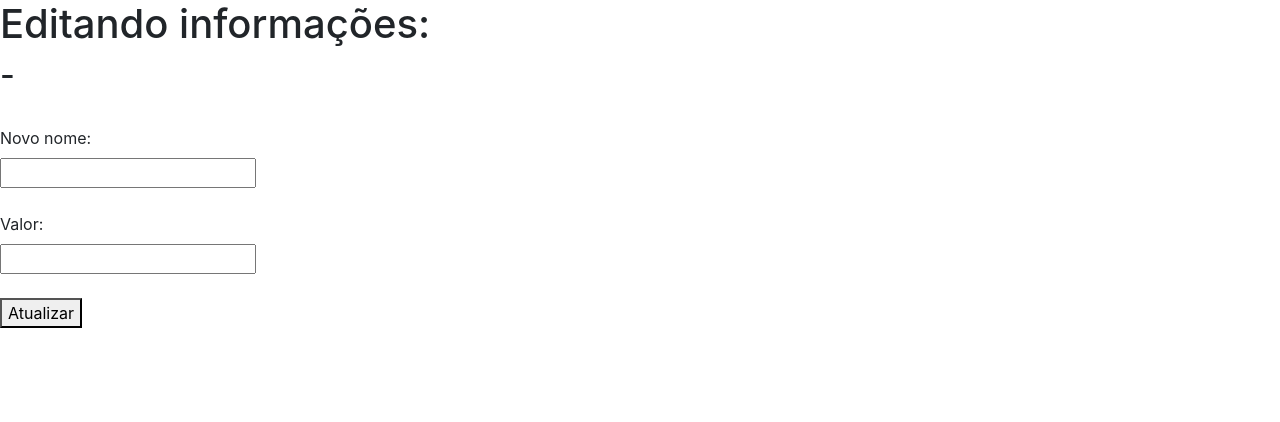
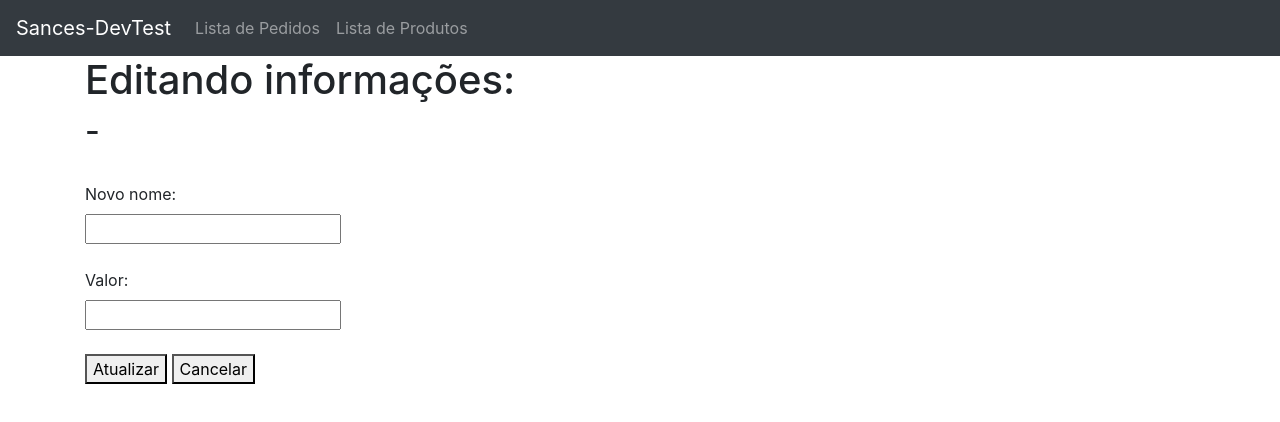
Before and after one commit to KenjiNishi/fs-typescript-react-javascript, a React (Create React App) app: page /editItem/1 in a window 1280 px wide. Shown: the top 422 px of the page. Built offline with nearby package versions, Linux system fonts and the light colour scheme; no server answers.

Commit message:
implemented navbar, simple bootstrapping

```diff
--- a/package.json
+++ b/package.json
@@ -6,6 +6,7 @@
     "bootstrap": "^4.5.3",
     "prop-types": "^15.7.2",
     "react": "^17.0.1",
+    "react-bootstrap": "^1.4.3",
     "react-dom": "^17.0.1",
     "react-redux": "^7.2.2",
     "react-router-dom": "^5.2.0",
--- a/src/App.js
+++ b/src/App.js
@@ -7,13 +7,18 @@ import 'bootstrap/dist/css/bootstrap.min.css';
 import store from './redux/store';
 import itemsModule from "./modules/itemsModule"
 import ItemEdit from './components/item-edit'
+import OrdersList from './components/order-list'
+
+import Navbar from './components/navbar'
 
 function App() {
   return (
     <Provider store={store}>
       <Router>
         <div>
-          <Route path="/" exact component={itemsModule} />
+          <Navbar />
+          <Route path="/" exact component={OrdersList} />
+          <Route path="/produtos" exact component={itemsModule} />
           <Route path="/editItem/:codigo" component={ItemEdit} />
         </div>
       </Router>
--- a/src/components/item-create.js
+++ b/src/components/item-create.js
@@ -37,10 +37,11 @@ class ItemForm extends Component {
 
   render() {
     return (
-      <div>
+      <div className='container'>
         <h3>Registrar novo produto</h3>
         <form action='' onSubmit={this.onSubmit} id="itemForm">
-            <div>
+          <div className='row'>
+            <div className='col'>
                 <label>Codigo: </label><br/>
                 <input
                 type="text"
@@ -49,9 +50,8 @@ class ItemForm extends Component {
                 value={this.state.codigo}
                 />
             </div>
-            <br />
 
-            <div>
+            <div className='col'>
               <label>Produto: </label><br/>
               <input
               type="text"
@@ -60,9 +60,8 @@ class ItemForm extends Component {
               value={this.state.nome}
               />
             </div>
-            <br />
 
-            <div>
+            <div className='col'>
                 <label>Valor: </label><br/>
                 <input
                 type="number" step="0.01" min="0"
@@ -71,8 +70,8 @@ class ItemForm extends Component {
                 value={this.state.valor}
                 />
             </div>
-            <br />
-
+          </div>
+          <br/>
           <button type="submit">Registrar</button>
         </form>
       </div>
--- a/src/components/item-edit.js
+++ b/src/components/item-edit.js
@@ -44,16 +44,17 @@ class ItemEdit extends Component {
           name: this.state.nome,
           valorU: this.state.valor
         };
-
-        this.props.editItem(this.props.item.codigo, changes);
-        this.props.fetchItems();
+        if (changes.name !== '' || changes.valorU !== '') {
+          this.props.editItem(this.props.item.codigo, changes);
+          this.props.fetchItems();
+        }
         this.props.history.push('/')
 
       }
 
     render() {
         return (
-          <div>
+          <div className='container'>
             <div>
               <form onSubmit={this.onSubmit}>
                 <h1>Editando informações:</h1>
@@ -81,7 +82,7 @@ class ItemEdit extends Component {
                     />
                 </div>
                 <br />
-                <button type="submit">Atualizar</button>
+                <button type="submit">Atualizar</button> <button onClick={()=>{this.props.history.push('/')}}>Cancelar</button>
             </form>
             </div>
           </div>
--- a/src/components/item-list.js
+++ b/src/components/item-list.js
@@ -15,7 +15,7 @@ const Item = props => (
             props.deleteItem(props.item.codigo); props.fetchItems()
           }}>Deletar</button>
 
-          <Link to={"/editItem/"+props.item.codigo} onClick={() => {console.log('editing')}}> <button>Editar</button></Link>
+          <Link to={"/editItem/"+props.item.codigo} onClick={() => {}}> <button>Editar</button></Link>
       </p>
     </td>
   </tr>
@@ -29,16 +29,6 @@ class ItemsList extends Component {
       selectedItem : {codigo:'', nome:'', valor:'' }
     }
   }
-
-  togglePopup = (item) => {
-    console.log(item)
-    this.setState({
-      popup: !this.state.popup,
-      selectedItem: {codigo: item.codigo, nome: item.name, valor: item.valorU}
-    },
-      () => {console.log(this.state)}
-    );
-  };
 
   componentDidMount() {
     this.props.fetchItems();
@@ -54,7 +44,7 @@ class ItemsList extends Component {
 
   render() {
     return (
-      <div>
+      <div className='container'>
         <h3>Logged Items</h3>
         <table className="tabela1">
           <thead>
--- /dev/null
+++ b/src/components/navbar.js
@@ -0,0 +1,22 @@
+import React, { Component } from 'react';
+import { Link } from 'react-router-dom';
+
+export default class Navbar extends Component {
+  render() {
+    return (
+      <nav className="navbar navbar-dark bg-dark navbar-expand-lg">
+        <Link to="/" className="navbar-brand">Sances-DevTest</Link>
+        <div className="collpase navbar-collapse">
+        <ul className="navbar-nav mr-auto">
+          <li className="navbar-item">
+          <Link to="/" className="nav-link">Lista de Pedidos</Link>
+          </li>
+          <li className="navbar-item">
+          <Link to="/produtos" className="nav-link">Lista de Produtos</Link>
+          </li>
+        </ul>
+        </div>
+      </nav>
+    );
+  }
+}
--- /dev/null
+++ b/src/components/order-list.js
@@ -0,0 +1,11 @@
+import React, { Component } from 'react'
+
+export default class OrdersList extends Component {
+    render() {
+        return (
+            <div className='container'>
+                <p>Hello there</p>
+            </div>
+        )
+    }
+}
--- a/src/modules/itemsModule.js
+++ b/src/modules/itemsModule.js
@@ -6,11 +6,12 @@ import ItemForm from "../components/item-create";
 export default class itemsModule extends Component {
     render() {
         return (
-            <div>
+            <div className="container">
+                <hr />
                 <ItemForm />
                 <hr />
                 <ItemsList />
-
+                <hr />
             </div>
         )
     }
```
Lines whose indentation alone changed are shown as unchanged.
